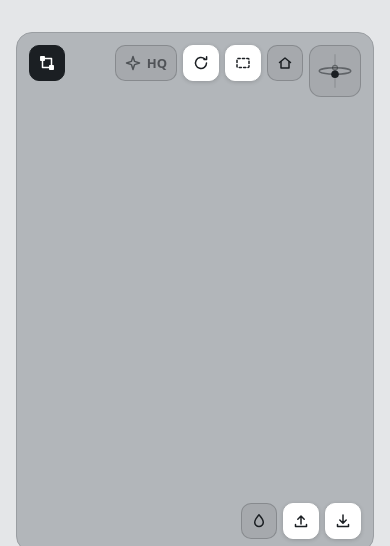
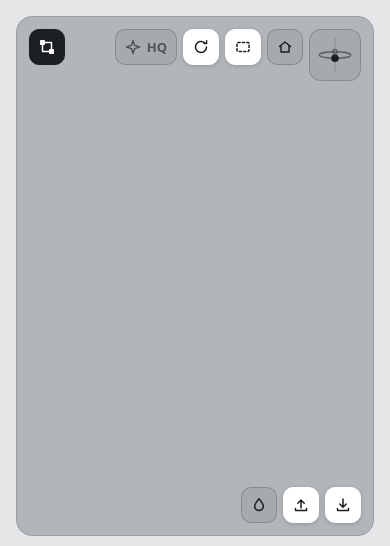
Before and after one commit to Rovako-id/Visualiser, a plain HTML site: page index.html in a window 390 px wide. Shown: the top 546 px of the page. Drawn offline with nearby package versions, Linux system fonts and the light colour scheme; a web font is replaced by a local one.

Commit message:
Add files via upload

```diff
--- a/index.html
+++ b/index.html
@@ -341,7 +341,7 @@ select {
   :root { --stage-h: min(64vh, 520px); }
   html.embed { --stage-h: clamp(340px, 86vw, 560px); }
   .app { grid-template-columns: minmax(0, 1fr); }
-  .stage { position: relative; }   /* not sticky on a phone, but still the anchor for the controls that float over it */
+  .stage { position: relative; top: auto; }   /* not sticky on a phone (top reset, or it would sit 16 px low and touch the panel), but still the anchor for the controls that float over it */
   .hint { display: none; }
   .hud { max-width: 90%; }
   /* the view is short and wide here, so the glass details and Save step aside while artwork is being moved */
```
